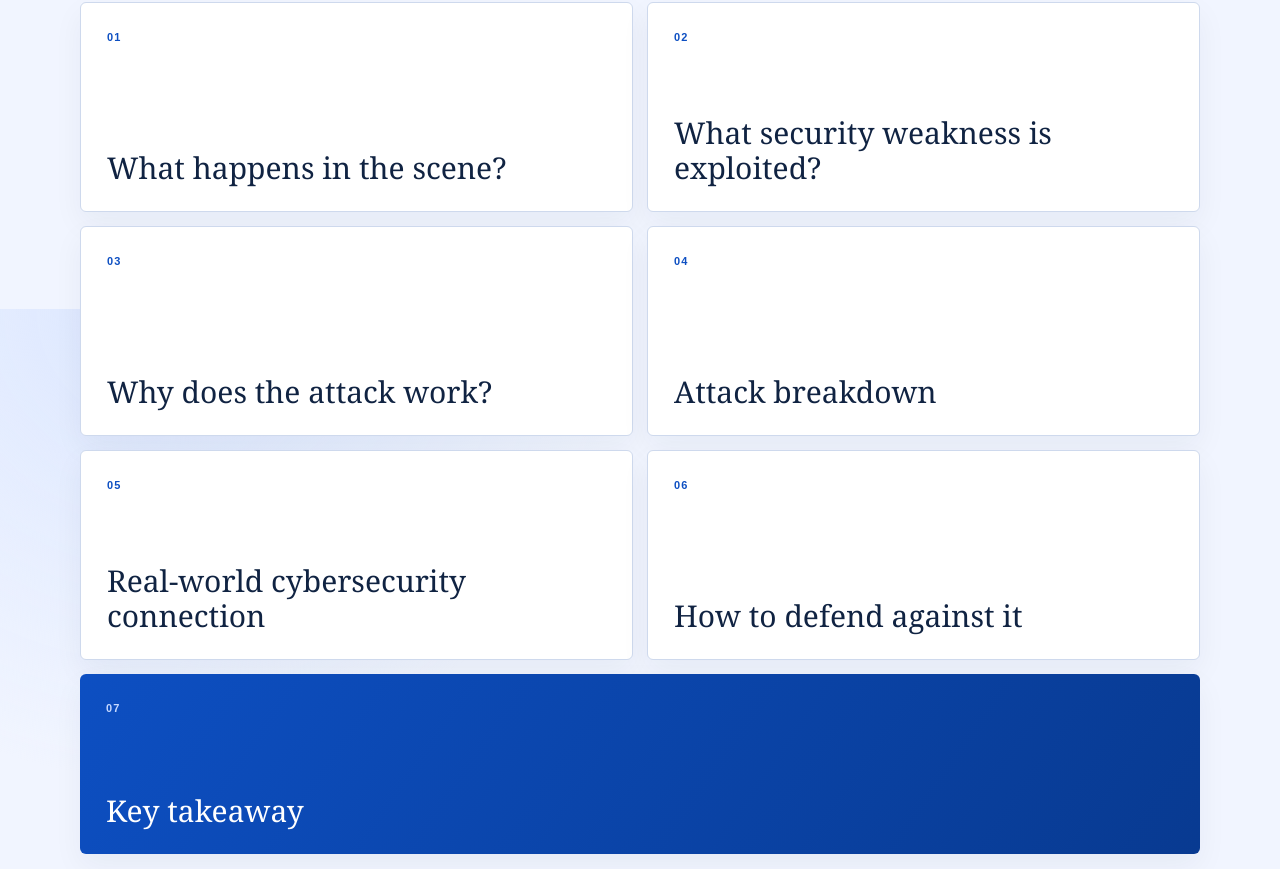
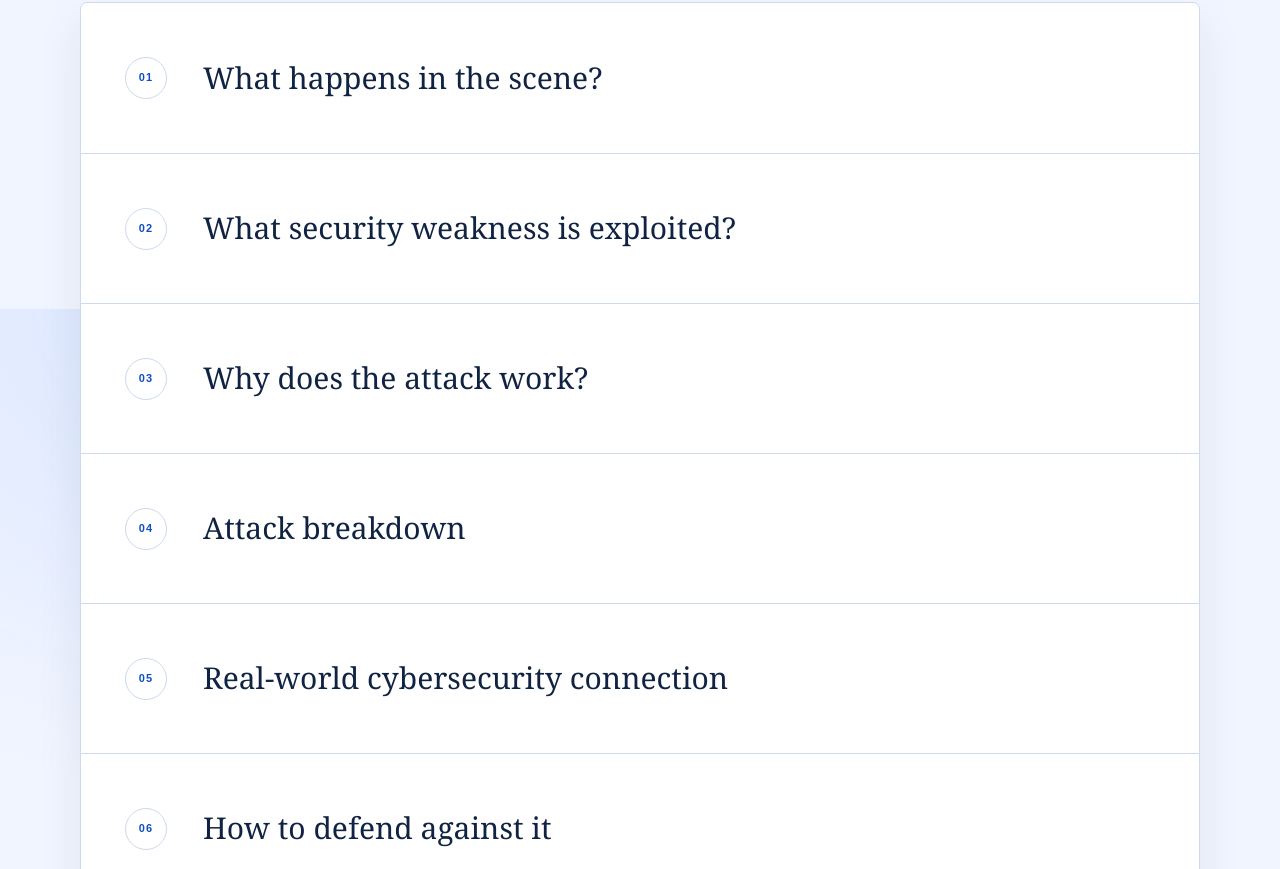
Before and after one commit to AnnaXu16/6441_Project, a React (Vite) app: page /clips/catch-me-pilot in a window 1280 px wide. Shown: the part 1291-2160 px from the top of the page. Built offline with nearby package versions, Linux system fonts and the light colour scheme.

Commit message:
work on you page

```diff
--- a/src/data/clips.js
+++ b/src/data/clips.js
@@ -10,6 +10,36 @@ const clips = [
     youtubeId: '3ewK8g87y5o',
     videoTitle: 'Joe Goldberg - Stalker Extraordinaire | You',
     youtubeEnd: 143,
+    analysisSections: [
+      {
+        title: 'Attack Overview: Building a Profile from Public Information',
+        paragraphs: [
+          'This scene shows how Joe is able to build a detailed profile of Guinevere Beck using only a small amount of information. After meeting her in the bookstore, he knows her name and also a few details from their conversation. He then go online and searches it, finding her social media accounts.',
+          'This behaviour can be described as [[Open-Source Intelligence|osint]], also known as [[OSINT|osint]]. What it means is collecting and analysing information that is publicly available. This can include social media post, photos, comments and online profile. Joe looks through Beck’s posts, friendships and conversations etc and was able to get a better idea on her daily routine, relationship and interests. Individually, each piece of information doesn\'t seem very harmful, but when Joe combines them together, he is able to create a much more complete profile of her.',
+          'At this stage, his action can also be described as [[passive reconnaissance|passive-reconnaissance]]. This is because at this point Joe only gathers information without directly interacting with Beck. He didn\'t do anything like stealing her password or install malware. As a result, this makes his activity difficult for Beck to notice. From her perspective, nothing unusual has happened, even though Joe already knows a large amount about her life.',
+          'The situation then becomes more serious. Joe uses the information he collected to find Beck’s home address, identify her apartment and watch her through the windows. Later, he even enters her apartment and went through her laptop. The attack therefore moves from OSINT and online profiling to physical surveillance and [[unauthorised access|unauthorised-access]]. The scene shows how public information can be aggregated and used to create a serious privacy and physical security threat.',
+        ],
+      },
+      {
+        title: 'Information Aggregation: Risks and Consequences',
+        paragraphs: [
+          'The main problem in this scene is not only that Beck shares information online, but Joe is able to combine many different pieces of information together. This is called [[information aggregation|information-aggregation]]. It means collecting small detail from different sources and connecting them so these information can create a much more complete picture',
+          'This would create serious privacy risk because after sharing on the internet Beck loses control over how her information is being used. She might just post the information to share her life with friends but Joe was able to use it for a completely different purpose. This shows public information does not mean the person gives [[consent|consent]] for anyone to collect or analyse.',
+          'There are also many possible consequences from this type of profiling. In this case Joe choose to stalk her, other attacker can use the information to create targeted [[phishing|phishing]] message, or [[impersonation|impersonation]]. Attackers can pretend to share the same interest with her in order to gain trust. In more serious situations, these information can even lead to physical safety risks.',
+          'In this scene, the consequences become physical because Joe use online information to locate Beck’s home and watch her in real life. This shows how a [[digital footprint|digital-footprint]] can affect more than online privacy. Once enough information is aggregated, it can create [[risks|risk]] to a person’s identity, relationships and personal safety.',
+        ],
+      },
+      {
+        title: 'Privacy Awareness and Human Behaviour',
+        paragraphs: [
+          'The main human weakness in this scene is Beck didn\'t expect someone would study her profile with a harmful purpose. This is a very common security problem as people often judges risk base on what normal people would do, rather than what motivated attacker would do. It also shows Beck\'s lack of privacy awareness. It shows Beck focusing more on expressing herself than on possible security risk.',
+          'Therefore, this creates a gap between the way Beck expects her information to be used and the way Joe actually uses it. This is why users need to think beyond their intended audience when sharing personal details online.',
+        ],
+      },
+      { title: 'Cognitive Failure: Confirmation Bias and Narrative Construction' },
+      { title: 'Real-World Cybersecurity Connection: Social Engineering, Cyberstalking and Targeted Attacks' },
+      { title: 'Defensive Controls: Reducing the Digital Attack Surface' },
+    ],
   },
   {
     id: 'catch-me-pilot',
--- a/src/pages/ClipPage.jsx
+++ b/src/pages/ClipPage.jsx
@@ -4,15 +4,30 @@ import clips from '../data/clips'
 import ClipQuiz from '../components/ClipQuiz'
 import NotFound from './NotFound'
 
-const analysisSections = [
-  'What happens in the scene?',
-  'What security weakness is exploited?',
-  'Why does the attack work?',
-  'Attack breakdown',
-  'Real-world cybersecurity connection',
-  'How to defend against it',
-  'Key takeaway',
+const defaultAnalysisSections = [
+  { title: 'What happens in the scene?' },
+  { title: 'What security weakness is exploited?' },
+  { title: 'Why does the attack work?' },
+  { title: 'Attack breakdown' },
+  { title: 'Real-world cybersecurity connection' },
+  { title: 'How to defend against it' },
+  { title: 'Key takeaway' },
 ]
+
+// Analysis data can link technical terms directly to their glossary definitions.
+function formatAnalysisText(text) {
+  return text.split(/(\[\[.+?\|.+?\]\])/g).map((part, index) => {
+    const match = part.match(/^\[\[(.+?)\|(.+?)\]\]$/)
+    if (!match) return part
+
+    const [, label, glossaryId] = match
+    return (
+      <Link className="glossary-term-link" to={`/glossary#${glossaryId}`} key={`${glossaryId}-${index}`}>
+        {label}
+      </Link>
+    )
+  })
+}
 
 export default function ClipPage() {
   const { clipId } = useParams()
@@ -20,6 +35,7 @@ export default function ClipPage() {
   const clip = clips[currentIndex]
   const previousClip = clips[currentIndex - 1]
   const nextClip = clips[currentIndex + 1]
+  const sections = clip?.analysisSections || defaultAnalysisSections
 
   // Moving between clips uses the same page component, so reset its scroll position.
   useEffect(() => {
@@ -68,10 +84,20 @@ export default function ClipPage() {
         </div>
 
         <div className="analysis-grid">
-          {analysisSections.map((heading, index) => (
-            <article className="analysis-card" key={heading}>
+          {sections.map((section, index) => (
+            <article
+              className={`analysis-card ${section.paragraphs?.length ? 'has-content' : ''}`}
+              key={section.title}
+            >
               <span>{String(index + 1).padStart(2, '0')}</span>
-              <h3>{heading}</h3>
+              <h3>{section.title}</h3>
+              {section.paragraphs?.length > 0 && (
+                <div className="analysis-copy">
+                  {section.paragraphs.map(paragraph => (
+                    <p key={paragraph}>{formatAnalysisText(paragraph)}</p>
+                  ))}
+                </div>
+              )}
             </article>
           ))}
         </div>
--- a/src/pages/Glossary.jsx
+++ b/src/pages/Glossary.jsx
@@ -1,13 +1,25 @@
-import { useState } from 'react'
-import { Link } from 'react-router-dom'
+import { useEffect, useState } from 'react'
+import { Link, useLocation } from 'react-router-dom'
 import glossaryTerms from '../data/glossaryTerms'
 
 export default function Glossary() {
   const [search, setSearch] = useState('')
+  const { hash } = useLocation()
   const query = search.trim().toLowerCase()
   const visibleTerms = glossaryTerms.filter(item =>
     item.term.toLowerCase().includes(query) || item.definition.toLowerCase().includes(query)
   )
+
+  // Links from an analysis open and centre the matching glossary definition.
+  useEffect(() => {
+    if (!hash) return
+
+    const target = document.getElementById(hash.slice(1))
+    if (!target) return
+
+    target.open = true
+    target.scrollIntoView({ behavior: 'smooth', block: 'center' })
+  }, [hash])
 
   return (
     <section className="glossary-page page-width">
@@ -32,7 +44,7 @@ export default function Glossary() {
 
       <div className="glossary-list">
         {visibleTerms.map((item, index) => (
-          <details className="glossary-item" key={item.id}>
+          <details className="glossary-item" id={item.id} key={item.id}>
             <summary>
               <span>{String(index + 1).padStart(2, '0')}</span>
               <strong>{item.term}</strong>
--- a/src/styles.css
+++ b/src/styles.css
@@ -456,28 +456,23 @@ main {
 }
 
 .analysis-grid {
-  display: grid;
-  grid-template-columns: repeat(2, minmax(0, 1fr));
-  gap: 14px;
+  border: 1px solid var(--line);
+  border-radius: 7px;
+  background: var(--card);
+  box-shadow: 0 20px 48px rgba(16, 35, 66, .08);
+  overflow: hidden;
 }
 
 .analysis-card {
-  min-height: 210px;
-  padding: 26px;
+  min-height: 150px;
+  padding: clamp(28px, 4vw, 44px);
   display: flex;
   flex-direction: column;
-  border: 1px solid var(--line);
-  border-radius: 6px;
-  background: var(--card);
-  box-shadow: 0 12px 30px rgba(16, 35, 66, .05);
-}
-
-.analysis-card:last-child {
-  grid-column: 1 / -1;
-  min-height: 180px;
-  color: var(--white);
-  border: 0;
-  background: linear-gradient(125deg, var(--accent), var(--accent-dark));
+  background: transparent;
+}
+
+.analysis-card + .analysis-card {
+  border-top: 1px solid var(--line);
 }
 
 .analysis-card > span {
@@ -487,17 +482,84 @@ main {
   letter-spacing: .1em;
 }
 
-.analysis-card:last-child > span {
-  color: #c7d9ff;
-}
-
 .analysis-card h3 {
-  max-width: 470px;
+  max-width: 850px;
   margin: auto 0 0;
   font-family: Georgia, 'Times New Roman', serif;
   font-size: clamp(23px, 3vw, 30px);
   font-weight: 400;
   line-height: 1.15;
+}
+
+.analysis-card:not(.has-content) {
+  display: grid;
+  grid-template-columns: 54px 1fr;
+  align-items: center;
+  gap: 24px;
+}
+
+.analysis-card:not(.has-content) > span {
+  width: 42px;
+  height: 42px;
+  display: grid;
+  place-items: center;
+  border: 1px solid var(--line);
+  border-radius: 50%;
+}
+
+.analysis-card:not(.has-content) h3 {
+  margin: 0;
+}
+
+.analysis-card.has-content {
+  min-height: 0;
+  padding: clamp(32px, 5vw, 56px);
+}
+
+.analysis-card.has-content > span {
+  width: 42px;
+  height: 42px;
+  display: grid;
+  place-items: center;
+  color: var(--white);
+  border-radius: 50%;
+  background: var(--accent);
+}
+
+.analysis-card.has-content h3 {
+  max-width: 920px;
+  margin: 26px 0 34px;
+  font-size: clamp(32px, 4.5vw, 48px);
+  line-height: 1.12;
+}
+
+.analysis-copy {
+  padding-top: 32px;
+  border-top: 1px solid var(--line);
+}
+
+.analysis-copy p {
+  max-width: 940px;
+  margin: 0;
+  color: #344765;
+  font-size: clamp(22px, 2.35vw, 26px);
+  line-height: 1.78;
+}
+
+.analysis-copy p + p {
+  margin-top: 26px;
+}
+
+.glossary-term-link {
+  color: var(--accent);
+  text-decoration: underline;
+  text-decoration-thickness: 1px;
+  text-underline-offset: 3px;
+}
+
+.glossary-term-link:hover {
+  color: var(--accent-dark);
+  text-decoration-thickness: 2px;
 }
 
 .clip-quiz-invitation {
@@ -1062,6 +1124,16 @@ a.clip-nav-card:hover {
   border-top: 1px solid var(--line);
 }
 
+.glossary-item {
+  scroll-margin-block: 90px;
+}
+
+.glossary-item:target {
+  position: relative;
+  z-index: 1;
+  box-shadow: inset 4px 0 0 var(--accent);
+}
+
 .glossary-item summary {
   min-height: 82px;
   padding: 18px 24px;
@@ -1836,15 +1908,39 @@ a.clip-nav-card:hover {
     padding-block: 72px;
   }
 
-  .analysis-grid,
   .clip-answer-list {
     grid-template-columns: 1fr;
   }
 
-  .analysis-card,
-  .analysis-card:last-child {
-    min-height: 190px;
-    grid-column: auto;
+  .analysis-card:not(.has-content) {
+    min-height: 126px;
+    padding: 22px 18px;
+    grid-template-columns: 42px 1fr;
+    gap: 14px;
+  }
+
+  .analysis-card:not(.has-content) > span {
+    width: 36px;
+    height: 36px;
+  }
+
+  .analysis-card.has-content {
+    min-height: 0;
+    padding: 28px 22px;
+  }
+
+  .analysis-card.has-content h3 {
+    margin-block: 22px 28px;
+    font-size: 32px;
+  }
+
+  .analysis-copy {
+    padding-top: 26px;
+  }
+
+  .analysis-copy p {
+    font-size: 22px;
+    line-height: 1.72;
   }
 
   .clip-quiz-invitation {
```
Also changed, not shown: src/data/glossaryTerms.js (+18 -3 lines).
